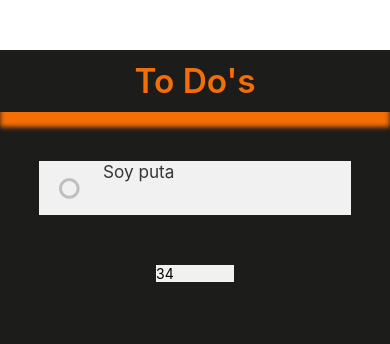
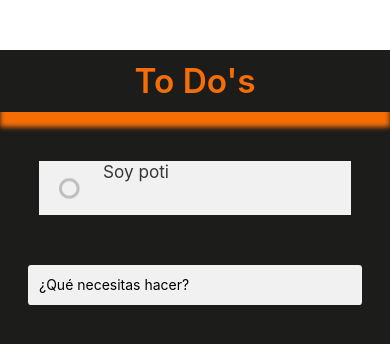
Before and after one commit to Valenkra/ToDoList_RN, a React Native app: screen / in a window 390 px wide. Shown: the top 344 px of the page. Built offline with nearby package versions, Linux system fonts and the light colour scheme.

Commit message:
continuando ando

```diff
--- a/App.js
+++ b/App.js
@@ -3,18 +3,23 @@ import { StyleSheet, Text, View, SafeAreaView } from 'react-native';
 import { Image } from 'react-native';
 import { moderateScale, scale, verticalScale } from 'react-native-size-matters';
 import ToDo from './components/todo.js';
-import { Colors } from './Colors.js';
+import { Colors } from './resources/Colors.js';
 import InputValues from './components/input.js';
 import { TextInput } from 'react-native';
+import { InfoIcon } from './resources/Icons.js';
+import { useState } from 'react';
+
 
 export default function App() {
+  const [ToDos, setToDos] = useState([]);
+
   return (
       <SafeAreaView style={styles.container}>
         <View style={styles.header}>
           <Text style={{fontSize: scale(30), fontWeight: 600, color: Colors.orange}}>To Do's</Text>
         </View>
-        <ToDo title="Soy puta"></ToDo>
-        <InputValues></InputValues>
+        <ToDo title="Soy poti"></ToDo>
+        <InputValues ToDos={ToDos} setToDos={setToDos}></InputValues>
       </SafeAreaView>
   );
 }
--- a/components/input.js
+++ b/components/input.js
@@ -1,12 +1,23 @@
 import { TextInput, StyleSheet } from "react-native";
 import { View } from "react-native";
-import { Colors } from "../Colors";
+import { Colors } from "../resources/Colors";
 import { scale } from "react-native-size-matters";
+import { Button } from "react-native-elements";
 
-const InputValues = () => {
+const InputValues = ({ToDos, setToDos}) => {
+    const submiting = (e) => {
+        setToDos([...ToDos, {
+            contenido: e.nativeEvent.text,
+            tachado: false,
+            fechaYhoraCreacion: new Date(),
+            fechaYhoraTachado: false
+          }]);
+    }
     return (
-            <TextInput   value={34}
-        placeholder="useless placeholder" style={styles.input}/>
+        <TextInput
+        placeholder="¿Qué necesitas hacer?"
+        style={styles.input}
+        onSubmitEditing={submiting}/>
     );
 }
 
@@ -15,8 +26,9 @@ const styles = StyleSheet.create({
         alignSelf: 'center',
         marginTop: 50,
         backgroundColor: Colors.white,
-        width: scale(70)
-
+        width: scale(300),
+        padding: scale(10),
+        borderRadius: scale(3),
     }
 })
 export default InputValues;
--- a/components/todo.js
+++ b/components/todo.js
@@ -2,7 +2,7 @@ import { useState } from "react"
 import { StyleSheet, TouchableOpacity, View, Text } from "react-native"
 import { CheckBox } from "react-native-elements"
 import { scale, verticalScale } from "react-native-size-matters";
-import { Colors } from "../Colors";
+import { Colors } from "../resources/Colors";
 
 const ToDo = ({title}) => {
     const [checked, setChecked] = useState(false);
--- /dev/null
+++ b/resources/Icons.js
@@ -0,0 +1 @@
+export {default as InfoIcon} from './../assets/icons/ic_more_info.svg';
```
Also changed, not shown: components/info.js (added, +15 -0 lines), components/listToDo.js (added, +11 -0 lines), assets/icons/ic_more_info.svg (added), resources/Colors.js (renamed from Colors.js).
